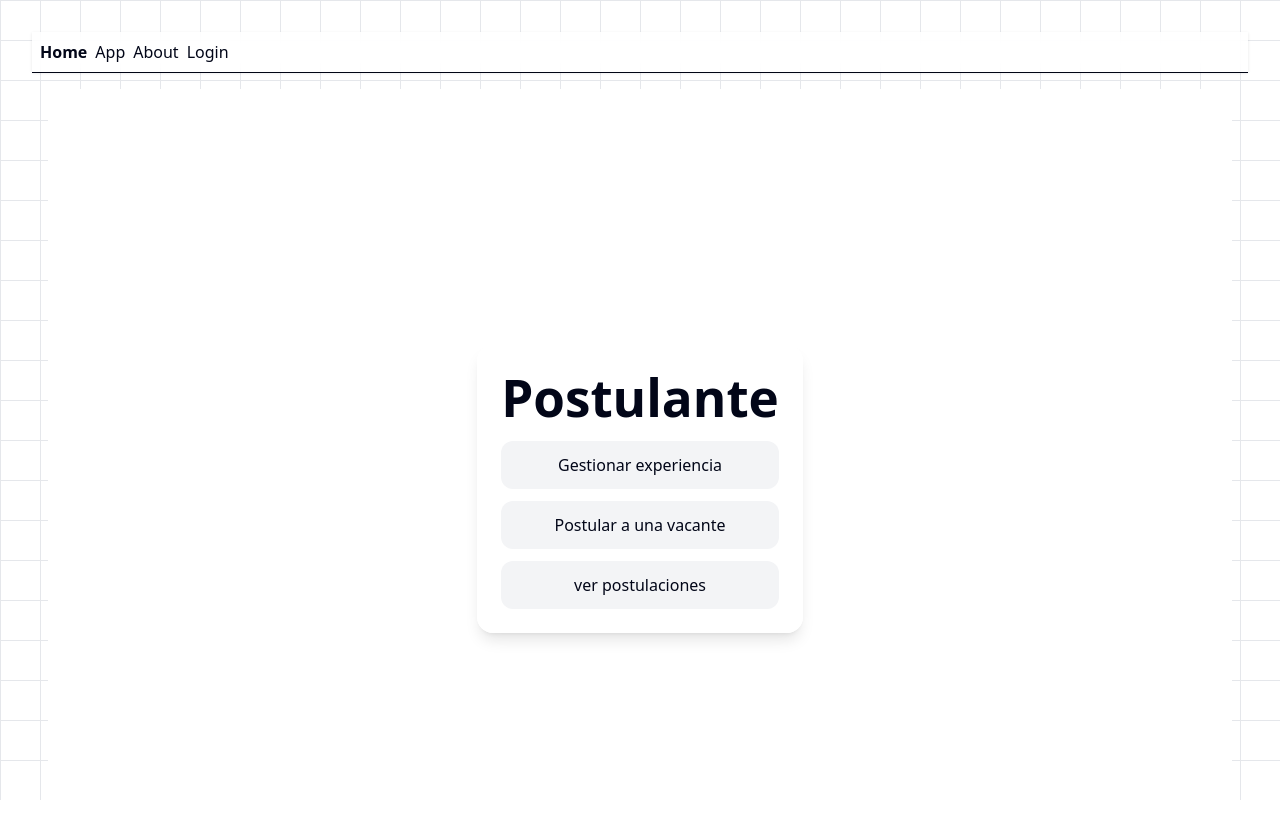
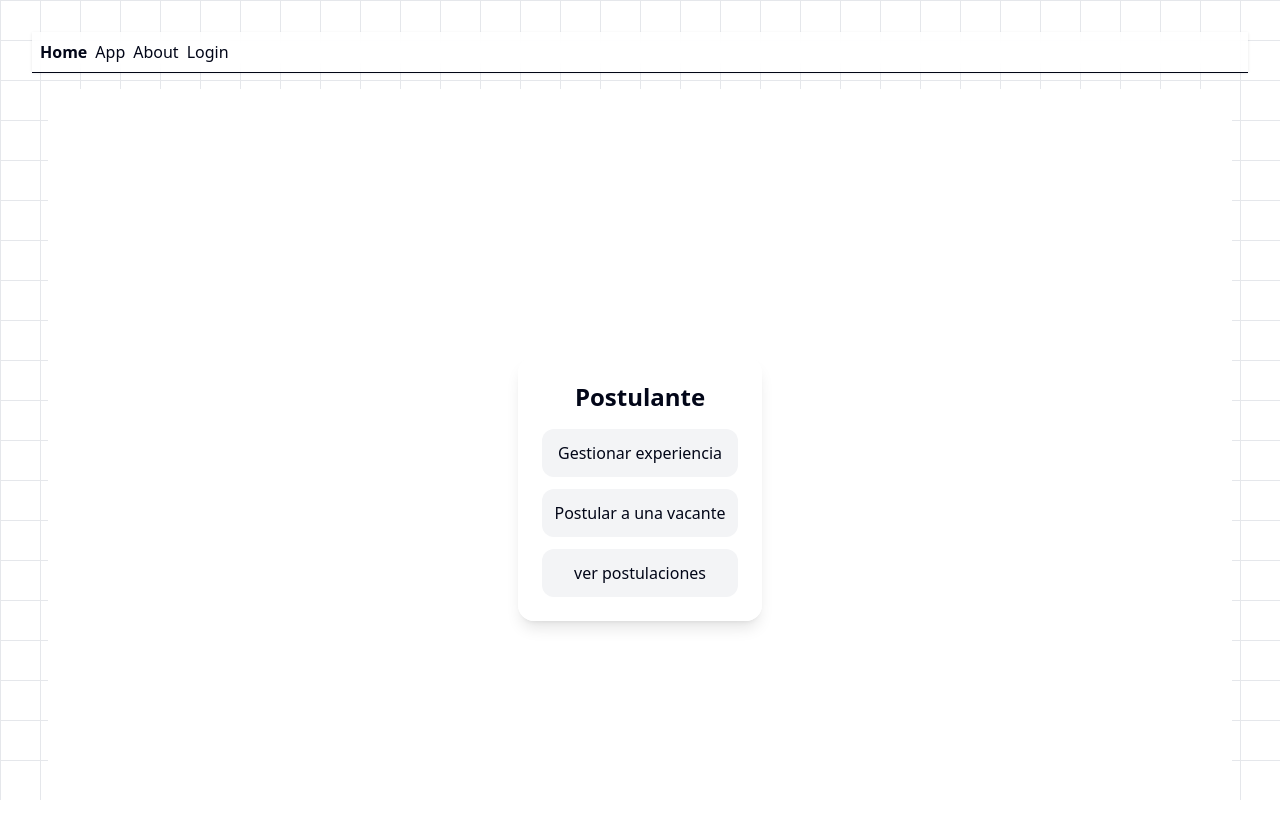
Before and after one commit to SortexGuy/hiring-group-react, a React (Vite) app: page / in a window 1280 px wide. Shown: the top 838 px of the page. Built offline with nearby package versions, Linux system fonts and the light colour scheme.

Commit message:
cambios en el css (no ruben no voy  ponerle esto los nombres convencionales que paja)

```diff
--- a/src/index.css
+++ b/src/index.css
@@ -66,7 +66,7 @@
 /*   min-height: 100vh; */
 /* } */
 
-h1 {
+/* h1 {
   font-size: 3.2em;
   line-height: 1.1;
 }
@@ -101,7 +101,7 @@ button:focus-visible {
   button {
     background-color: #f9f9f9;
   }
-}
+} */
 
 @theme inline {
   --radius-sm: calc(var(--radius) - 4px);
```
